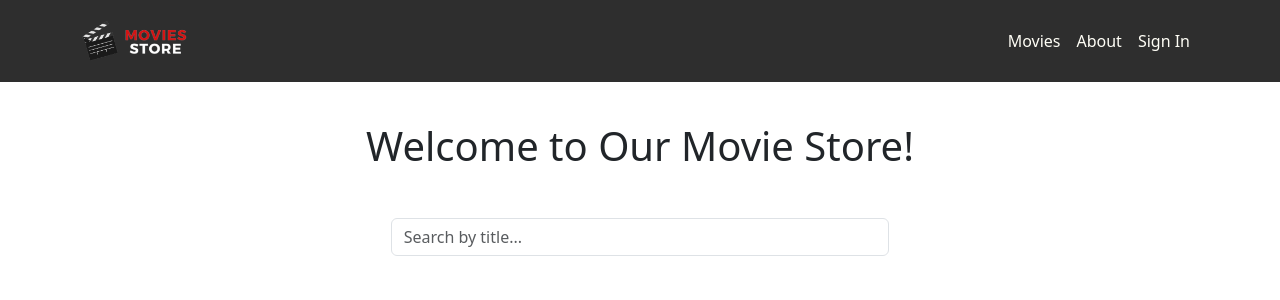
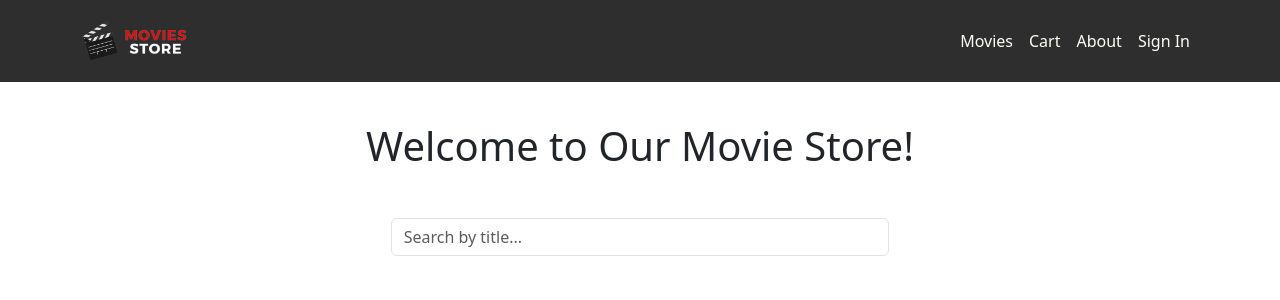
Before and after one commit to kevin1285/GT-Movies-Store, a Django app: page /movies/ in a window 1280 px wide. Shown: the top 300 px of the page. Run offline with Django 5.2, Linux system fonts and the light colour scheme; data that the repository does not hold is empty; parts of the project's set-up code (start-up, migrations or seed data) failed here and were passed over; some libraries are stand-ins or nearby versions.

Commit message:
create blank cart page

```diff
--- a/DjangoProject/movies/urls.py
+++ b/DjangoProject/movies/urls.py
@@ -4,11 +4,16 @@ from . import views
 
 app_name = 'movies'
 urlpatterns = [
+    # MOVIES
     path('', views.movie_list, name='movie_list'),
     path('<int:movie_id>/', views.movie, name='movie'),
+
+    # REVIEWS
     path('<int:movie_id>/submit_review/', views.submit_review, name='submit_review'),
-
-    #backend-only:
     path('<int:review_id>/delete_review/', views.delete_review, name='delete_review'),
     path('<int:review_id>/edit_review/', views.edit_review, name='edit_review'),
+
+    # SHOPPING CART
+    path('cart/', views.cart, name='cart'),
+
 ]
--- a/DjangoProject/movies/views.py
+++ b/DjangoProject/movies/views.py
@@ -3,6 +3,7 @@ from django.shortcuts import render, redirect, get_object_or_404
 from .models import Movie, Review
 from .forms import ReviewForm
 
+# MOVIES
 def movie_list(request):
     movies = Movie.objects.all()
     #print(movies)
@@ -29,6 +30,7 @@ def movie(request, movie_id):
         'star_range':range(1,11),
     })
 
+# REVIEWS
 def submit_review(request, movie_id):
     form = ReviewForm(request.POST)
     if not request.user.is_authenticated:
@@ -53,9 +55,12 @@ def edit_review(request, review_id):
         form.save()
     return redirect('movies:movie', movie_id=review.movie_id)
 
-
 def delete_review(request, review_id):
     review = get_object_or_404(Review, id=review_id)
     if request.user == review.user:
         review.delete()
     return redirect('movies:movie', movie_id=review.movie_id)
+
+# SHOPPING CART
+def cart(request):
+    return render(request, 'movies/cart.html')
--- a/DjangoProject/templates/base.html
+++ b/DjangoProject/templates/base.html
@@ -25,6 +25,7 @@
         <div class="collapse navbar-collapse" id="navbarNavAltMarkup">
           <div class="navbar-nav ms-auto navbar-ml">
               <a class="nav-link" href="{% url 'movies:movie_list' %}">Movies</a>
+              <a class="nav-link" href="{% url 'movies:cart' %}">Cart</a>
               <a class="nav-link" href="{% url 'home:about' %}">About</a>
               {% if user.is_authenticated %}
                   <div class="nav-item dropdown">
--- /dev/null
+++ b/DjangoProject/templates/movies/cart.html
@@ -0,0 +1,5 @@
+{% extends 'base.html' %}
+
+{% block content %}
+    <h1>Shopping Cart</h1>
+{% endblock %}
```
